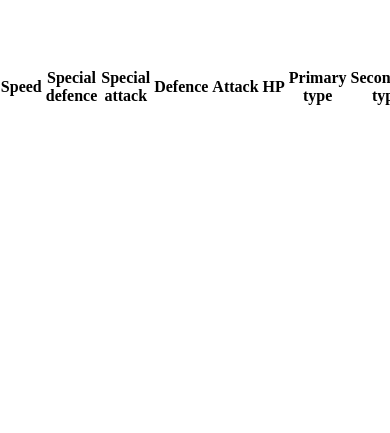
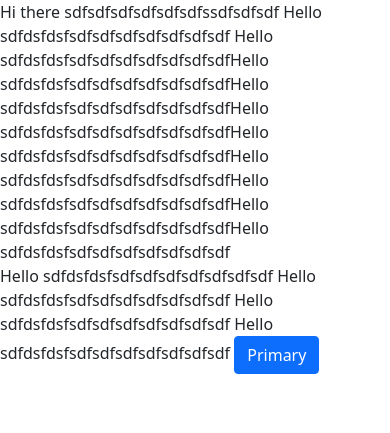
Before and after one commit to masp1234/PokemonDB, a Spring Boot app: page /allPokemon in a window 390 px wide; the page is wider, and only the part inside the window is pictured. Shown: the top 433 px of that part. Run offline with Spring Boot 4, Linux system fonts and the light colour scheme; lists and menus that the app fills with data are empty.

Commit message:
add bootstrap

```diff
--- a/src/main/resources/templates/all-pokemon.html
+++ b/src/main/resources/templates/all-pokemon.html
@@ -3,10 +3,25 @@
 <head>
     <meta charset="UTF-8"/>
     <title></title>
+    <link href="https://cdn.jsdelivr.net/npm/bootstrap@5.1.3/dist/css/bootstrap.min.css" rel="stylesheet" integrity="sha384-1BmE4kWBq78iYhFldvKuhfTAU6auU8tT94WrHftjDbrCEXSU1oBoqyl2QvZ6jIW3" crossorigin="anonymous">
+
     <link rel="stylesheet" href="../static/styles/form.css" th:href="@{/styles/form.css}"/>
     <link rel="stylesheet" href="../static/styles/page-container.css" th:href="@{/styles/page-container.css}"/>
 </head>
 <body>
+
+    <div class="row">
+        <div class="col-md-6">
+            Hi there sdfsdfsdfsdfsdfsdfssdfsdfsdf Hello sdfdsfdsfsdfsdfsdfsdfsdfsdfsdf
+            Hello sdfdsfdsfsdfsdfsdfsdfsdfsdfsdfHello sdfdsfdsfsdfsdfsdfsdfsdfsdfsdfHello sdfdsfdsfsdfsdfsdfsdfsdfsdfsdfHello sdfdsfdsfsdfsdfsdfsdfsdfsdfsdfHello sdfdsfdsfsdfsdfsdfsdfsdfsdfsdfHello sdfdsfdsfsdfsdfsdfsdfsdfsdfsdfHello sdfdsfdsfsdfsdfsdfsdfsdfsdfsdfHello sdfdsfdsfsdfsdfsdfsdfsdfsdfsdfHello sdfdsfdsfsdfsdfsdfsdfsdfsdfsdf
+        </div>
+        <div class="col-md-6">
+            Hello sdfdsfdsfsdfsdfsdfsdfsdfsdfsdf Hello sdfdsfdsfsdfsdfsdfsdfsdfsdfsdf
+            Hello sdfdsfdsfsdfsdfsdfsdfsdfsdfsdf
+            Hello sdfdsfdsfsdfsdfsdfsdfsdfsdfsdf
+            <button type="button" class="btn btn-primary">Primary</button>
+        </div>
+    </div>
     <div class="page-container">
         <section class="section-container">
 
@@ -40,10 +55,12 @@
                     <td th:text="${pokemon.primaryType}">Grass</td>
                     <td th:text="${pokemon.secondaryType}">Ghost</td>
                     <td>
-                        <a class="button delete-button" th:href="@{'/delete/' + ${pokemon.pokedexNumber}}">Delete</a>
+                        <!-- Var før: button, delete-button -->
+                        <a class="btn btn-danger" th:href="@{'/delete/' + ${pokemon.pokedexNumber}}">Delete</a>
                     </td>
                     <td>
-                        <a class="button update-button" th:href="@{'/update/' + ${pokemon.pokedexNumber}}">Edit</a>
+                        <!-- Var før: button, update-button -->
+                        <a class="btn btn-success" th:href="@{'/update/' + ${pokemon.pokedexNumber}}">Edit</a>
                     </td>
                 </tr>
 
```
